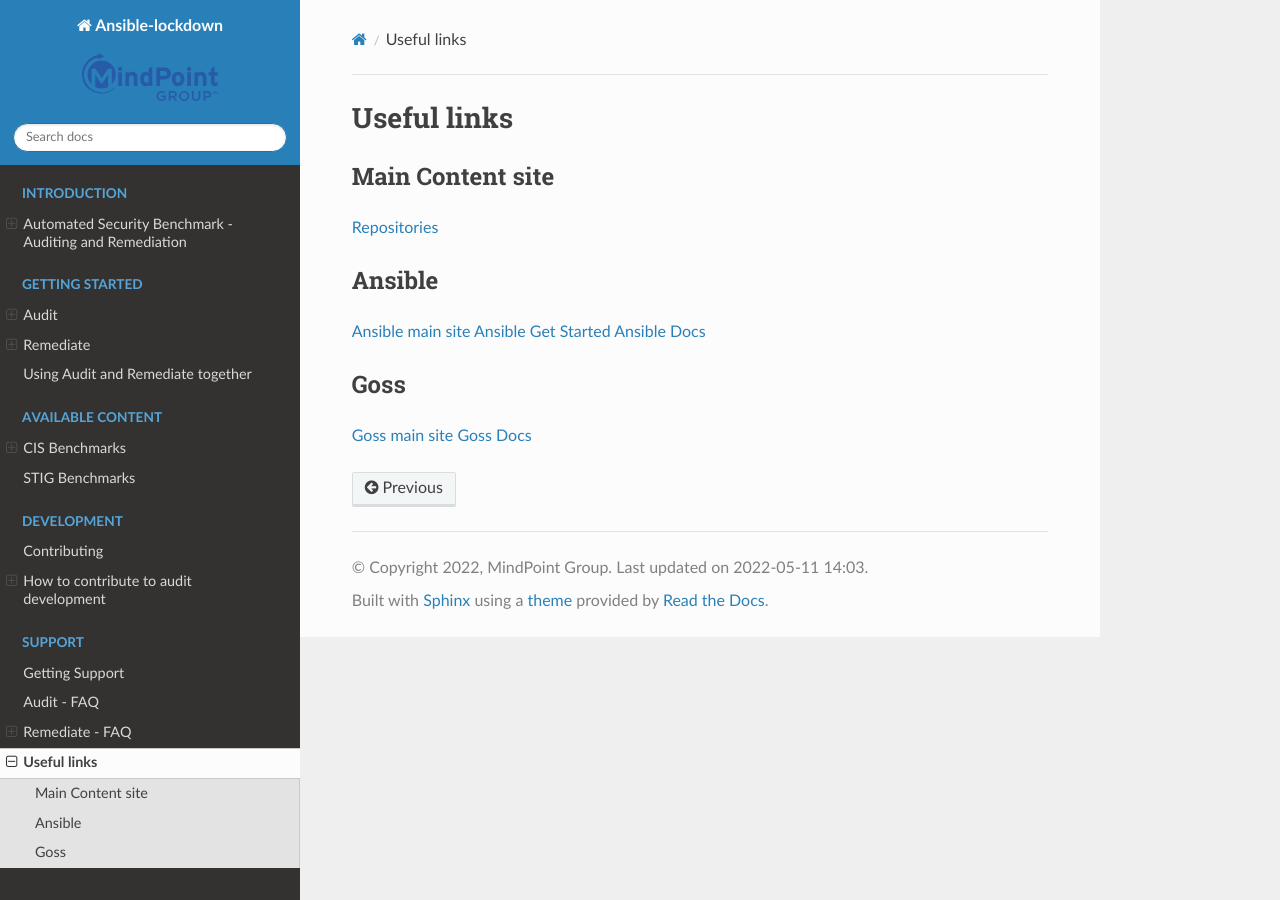
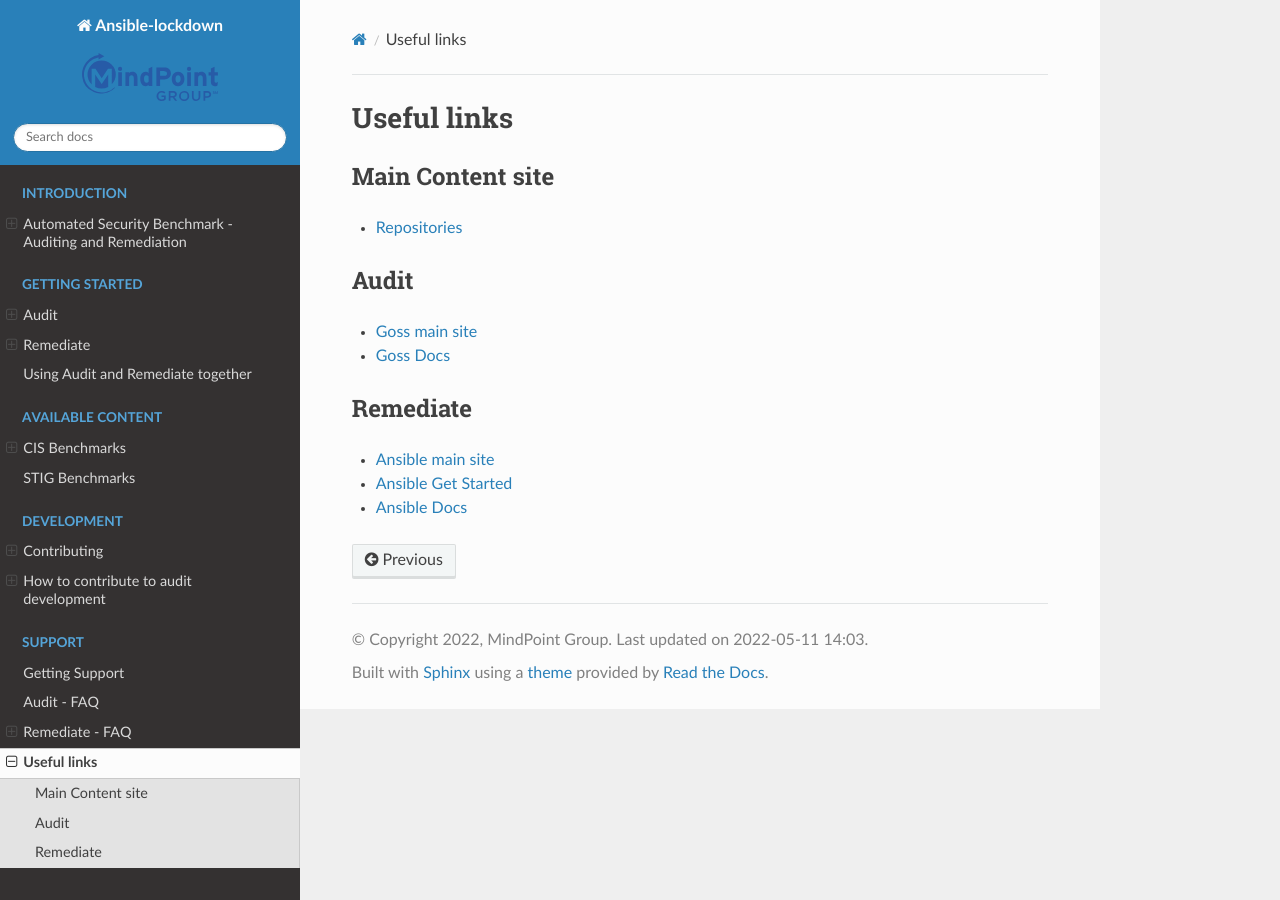
Before and after one commit to frederickw082922/lockdown_readthedocs, a Sphinx documentation site: the page built from docs/source/links.rst, in a window 1280 px wide. Built offline with Sphinx 7.4.7 and the Read the Docs theme 2.0.0, drawn with Linux system fonts in a browser that asks for light colours; pages that are not in the unit, such as notebooks, are missing from menus.

Commit message:
update
Signed-off-by: Mark Bolwell <mark.bollyuk@gmail.com>

```diff
--- a/docs/source/audit/audit_development.rst
+++ b/docs/source/audit/audit_development.rst
@@ -12,7 +12,7 @@
 - Keep it as simple as possible to aid investigation and debug
 - Ensure it aligns with the remediate portion (the two are intrinsically linked when combined)
 
-layout
+Layout
 ~~~~~~
 
 - Each control should be in its own file.
--- a/docs/source/contributing.rst
+++ b/docs/source/contributing.rst
@@ -10,3 +10,9 @@
 
   - signed-off-by (user is provided)
   - signed-by (gpg key signed)
+
+.. toctree::
+   :maxdepth: 3
+
+   audit/audit_development.rst
+   remediate/rem_development.rst
--- a/docs/source/links.rst
+++ b/docs/source/links.rst
@@ -4,17 +4,18 @@
 Main Content site
 ~~~~~~~~~~~~~~~~~
 
-`Repositories <https://github.com/ansible-lockdown/>`_
+- `Repositories <https://github.com/ansible-lockdown/>`_
 
-Ansible
+Audit
+~~~~
+
+- `Goss main site <http://goss.rocks>`_
+- `Goss Docs <https://github.com/aelsabbahy/goss/blob/master/docs/manual.md>`_
+
+
+Remediate
 ~~~~~~~
 
-`Ansible main site <https:\\ansible.com>`_
-`Ansible Get Started <https://www.ansible.com/resources/get-started>`_
-`Ansible Docs <https://docs.ansible.com/ansible/latest/index.html>`_
-
-Goss
-~~~~
-
-`Goss main site <http://goss.rocks>`_
-`Goss Docs <https://github.com/aelsabbahy/goss/blob/master/docs/manual.md>`_
+- `Ansible main site <https:\\ansible.com>`_
+- `Ansible Get Started <https://www.ansible.com/resources/get-started>`_
+- `Ansible Docs <https://docs.ansible.com/ansible/latest/index.html>`_
```
